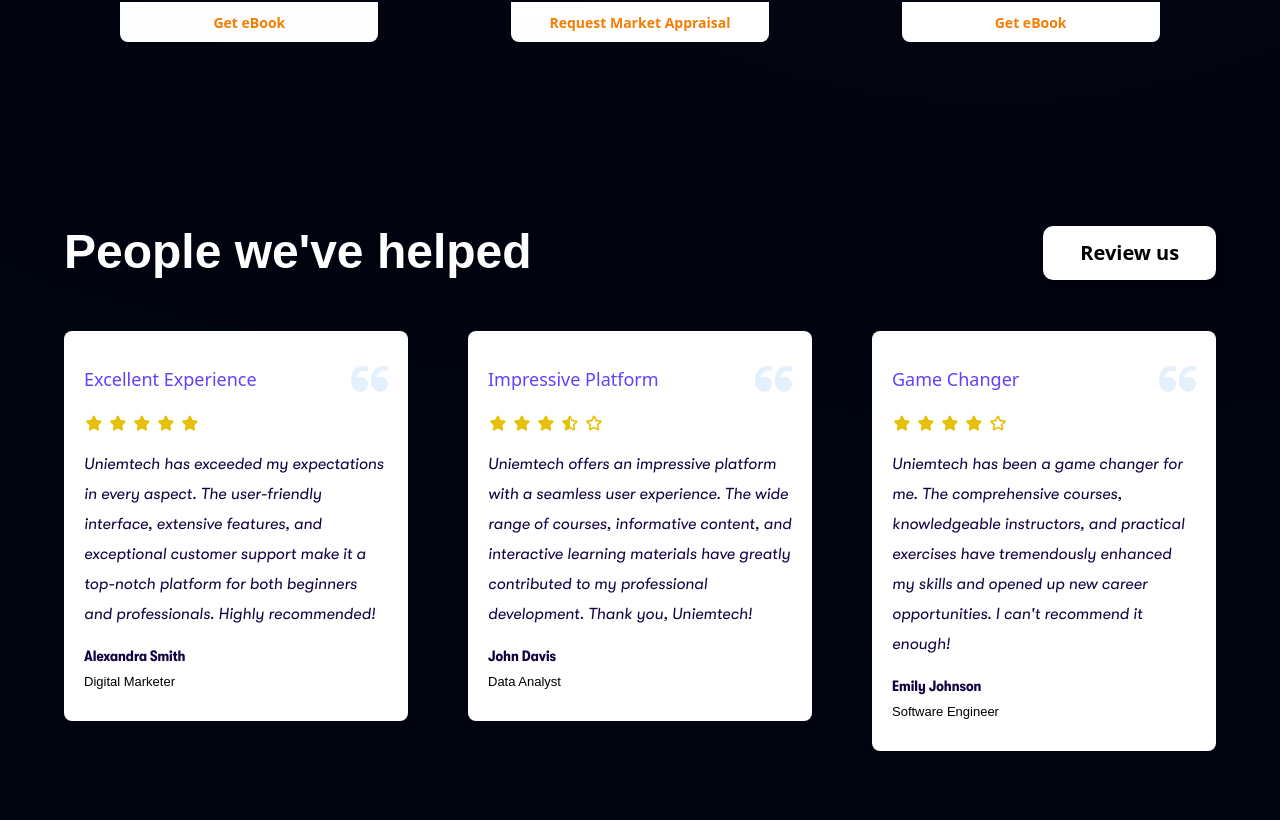
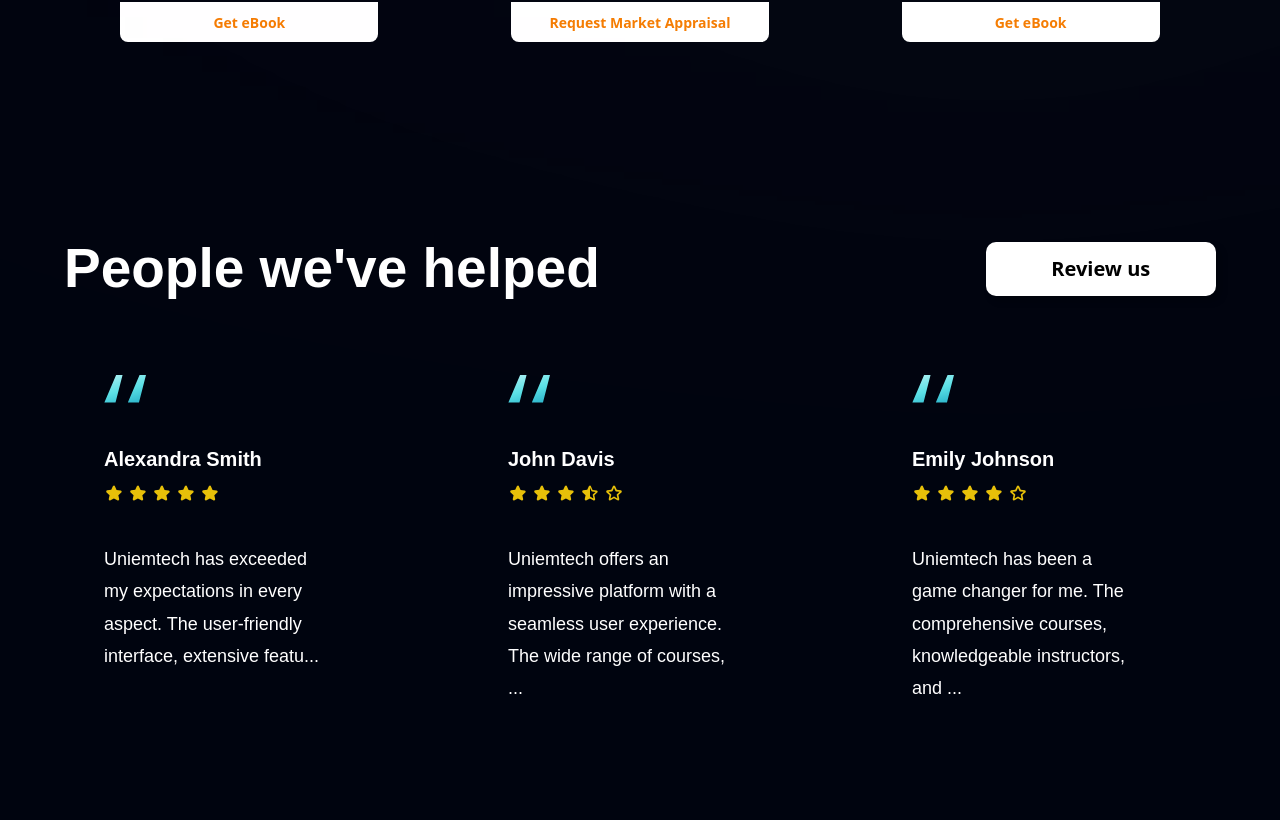
Before and after one commit to 7Mudit/real-estate-work, a React (Create React App) app: page / in a window 1280 px wide. Shown: the part 1460-2280 px from the top of the page. Built offline with nearby package versions, Linux system fonts and the light colour scheme.

Commit message:
made lot of changes

```diff
--- a/src/components/Billing.jsx
+++ b/src/components/Billing.jsx
@@ -75,11 +75,11 @@
   >
     <div className="flex flex-row w-full items-center justify-between">
       <h2 className={`${styles.heading2}  !w-auto`}>People we've helped</h2>
-      <div className=" btn-pink  transition-all duration-300 hover:scale-95 cursor-pointer ">
+      {/* <div className=" btn-pink  transition-all duration-300 hover:scale-95 cursor-pointer ">
         <button className="font-semibold sm:text-sm md:text-xl">
           Review us
         </button>
-      </div>
+      </div> */}
     </div>
 
     <div className="w-full h-full mt-10">
--- a/src/components/FeedbackCard.jsx
+++ b/src/components/FeedbackCard.jsx
@@ -1,25 +1,29 @@
 import { quotes } from "../assets";
+import RatingStars from "./RatingStars";
 
-const FeedbackCard = ({ content, name, title, img }) => (
-  <div className="flex justify-between flex-col px-10 py-12 rounded-[20px]  max-w-[370px] md:mr-10 sm:mr-5 mr-0 my-5 feedback-card">
-    <img src={quotes} alt="double_quotes" className="w-[42.6px] h-[27.6px] object-contain" />
-    <p className="font-poppins font-normal text-[18px] leading-[32.4px] text-white my-10">
-      {content}
-    </p>
+const FeedbackCard = ({ desc, name, rating, title, img }) => (
+  <div className="flex justify-between flex-col px-10 py-12 rounded-[20px]  max-w-[370px] md:mr-10 sm:mr-5 mr-0 my-5  feedback-card">
+    <img
+      src={quotes}
+      alt="double_quotes"
+      className="w-[42.6px] h-[27.6px] object-contain"
+    />
+    <div className="flex flex-col gap-2 mt-10">
+
+      <h4 className="font-poppins font-extrabold text-[20px] leading-[32px] text-white">
+        {name}
+      </h4>
+      <RatingStars Review_Count={rating} />
+    </div>
 
     <div className="flex flex-row">
-      <img src={img} alt={name} className="w-[48px] h-[48px] rounded-full" />
-      <div className="flex flex-col ml-4">
-        <h4 className="font-poppins font-semibold text-[20px] leading-[32px] text-white">
-          {name}
-        </h4>
-        <p className="font-poppins font-normal text-[16px] leading-[24px] text-dimWhite">
-          {title}
+      <div className="flex flex-col ">
+        <p className="font-poppins  font-normal text-[18px] leading-[32.4px] text-white my-10">
+          {desc.length > 100 ? `${desc.substring(0, 100)}...` : desc}
         </p>
       </div>
     </div>
   </div>
 );
 
-
 export default FeedbackCard;
--- a/src/components/OurTeam.jsx
+++ b/src/components/OurTeam.jsx
@@ -16,7 +16,7 @@
         Our Team
       </h2>
 
-      <div className="flex md:gap-6 w-full gap-[150px] md:flex-row flex-col items-center mx-auto">
+      <div className="flex md:gap-6 w-full gap-[150px] md:flex-row-reverse flex-col-reverse items-center mx-auto">
       <div className="flex flex-col gap-5">
           <Link
             to="/about-us"
--- a/src/components/Testimonials.jsx
+++ b/src/components/Testimonials.jsx
@@ -7,8 +7,61 @@
 import { Swiper, SwiperSlide } from "swiper/react";
 import { Navigation, Pagination, Autoplay } from "swiper/modules";
 
+const peopleData = [
+  {
+    title: "Great Work",
+    desc: ` " I think Uniemtech is the best theme I ever seen this year. Amazing design, easy to customize and a design quality superlative account on its cloud platform for the optimized performance. It was so satisfying I never found such content anywhere else." `,
+    name: "Courtney Henry",
+    rating: 4.5,
+  },
+  {
+    title: "Excellent Experience",
+    desc: "Uniemtech has exceeded my expectations in every aspect. The user-friendly interface, extensive features, and exceptional customer support make it a top-notch platform for both beginners and professionals. Highly recommended!",
+    name: "Alexandra Smith",
+    rating: 5.0,
+  },
+  {
+    title: "Impressive Platform",
+    desc: "Uniemtech offers an impressive platform with a seamless user experience. The wide range of courses, informative content, and interactive learning materials have greatly contributed to my professional development. Thank you, Uniemtech!",
+    name: "John Davis",
+    rating: 3.5,
+  },
+  {
+    title: "Game Changer",
+    desc: "Uniemtech has been a game changer for me. The comprehensive courses, knowledgeable instructors, and practical exercises have tremendously enhanced my skills and opened up new career opportunities. I can't recommend it enough!",
+    name: "Emily Johnson",
+    rating: 4.0,
+  },
+  {
+    title: "Exceptional Learning Platform",
+    desc: "Uniemtech provides an exceptional learning platform with high-quality courses and a supportive community. The interactive lessons, real-world projects, and valuable resources have made my learning journey enjoyable and rewarding.",
+    name: "Michael Thompson",
+    rating: 4.2,
+  },
+  {
+    title: "Game Changer",
+    desc: "Uniemtech has been a game changer for me. The comprehensive courses, knowledgeable instructors, and practical exercises have tremendously enhanced my skills and opened up new career opportunities. I can't recommend it enough!",
+    name: "Emily Johnson",
+    rating: 4.7,
+  },
+  {
+    title: "Excellent Experience",
+    desc: "Uniemtech has exceeded my expectations in every aspect. The user-friendly interface, extensive features, and exceptional customer support make it a top-notch platform for both beginners and professionals. Highly recommended!",
+    name: "Alexandra Smith",
+    rating: 4.1,
+  },
+];
+
 const Testimonials = () => (
-  <div className="w-full h-full mt-10">
+  <div className="w-full h-full mt-20">
+    <div className="flex gap-5 flex-col-reverse  sm:flex-row w-full items-center justify-between">
+      <h2 className={`font-poppins font-semibold text-[25px] xs:text-[35px] sm:text-[55px] text-white xs:leading-[76.8px] leading-[66.8px]`}>People we've helped</h2>
+      <div className=" btn-pink w-[60%] xs:w-[40%] sm:w-[20%] text-center  transition-all duration-300 hover:scale-95 cursor-pointer ">
+        <button className="font-semibold sm:text-sm md:text-xl">
+          Review us
+        </button>
+      </div>
+    </div>
     <Swiper
       modules={[Navigation, Pagination, Autoplay]}
       spaceBetween={90}
@@ -39,7 +92,7 @@
         },
       }}
     >
-      {feedback.map((card, index) => (
+      {peopleData.map((card, index) => (
         <SwiperSlide key={index}>
           <FeedbackCard key={card.id} {...card} />
         </SwiperSlide>
--- a/src/pages/AboutUs.js
+++ b/src/pages/AboutUs.js
@@ -13,10 +13,10 @@
           <div className={`${styles.boxWidth}`}>
             <Navbar />
 
-            <div className={`flex flex-col gap-[150px] py-[50px]`}>
+            <div className={`flex flex-col-reverse gap-[150px] py-[50px]`}>
               <div className="flex flex-col md:flex-row w-[90%] gap-[50px] mx-auto">
                 <div className="md:w-[40%] self-center object-cover">
-                  <img src={user1} className="rounded-[50%] " alt="" />
+                  <img src={user1} className=" rounded-[50%] " alt="" />
                 </div>
                 <div className="w-[100%] md:w-[50%] flex flex-col gap-[30px] text-justify text-white font-poppins">
                 <h1 className="text-[25px] md:text-[50px] tracking-wide font-walsheimCon">About Ankur</h1>
--- a/src/pages/HomePage.js
+++ b/src/pages/HomePage.js
@@ -38,9 +38,10 @@
             <Stats />
             <Business setUserModal2={setUserModal2} />
             {/* this is reviews */}
-            <Billing />
+            {/* <Billing /> */}
             {/* <CardDeal /> */}
-            {/* <Testimonials /> */}
+            {/* this is review now */}
+            <Testimonials />
             {/* <Clients /> */}
             {/* <CTA /> */}
             <OurTeam/>
```
